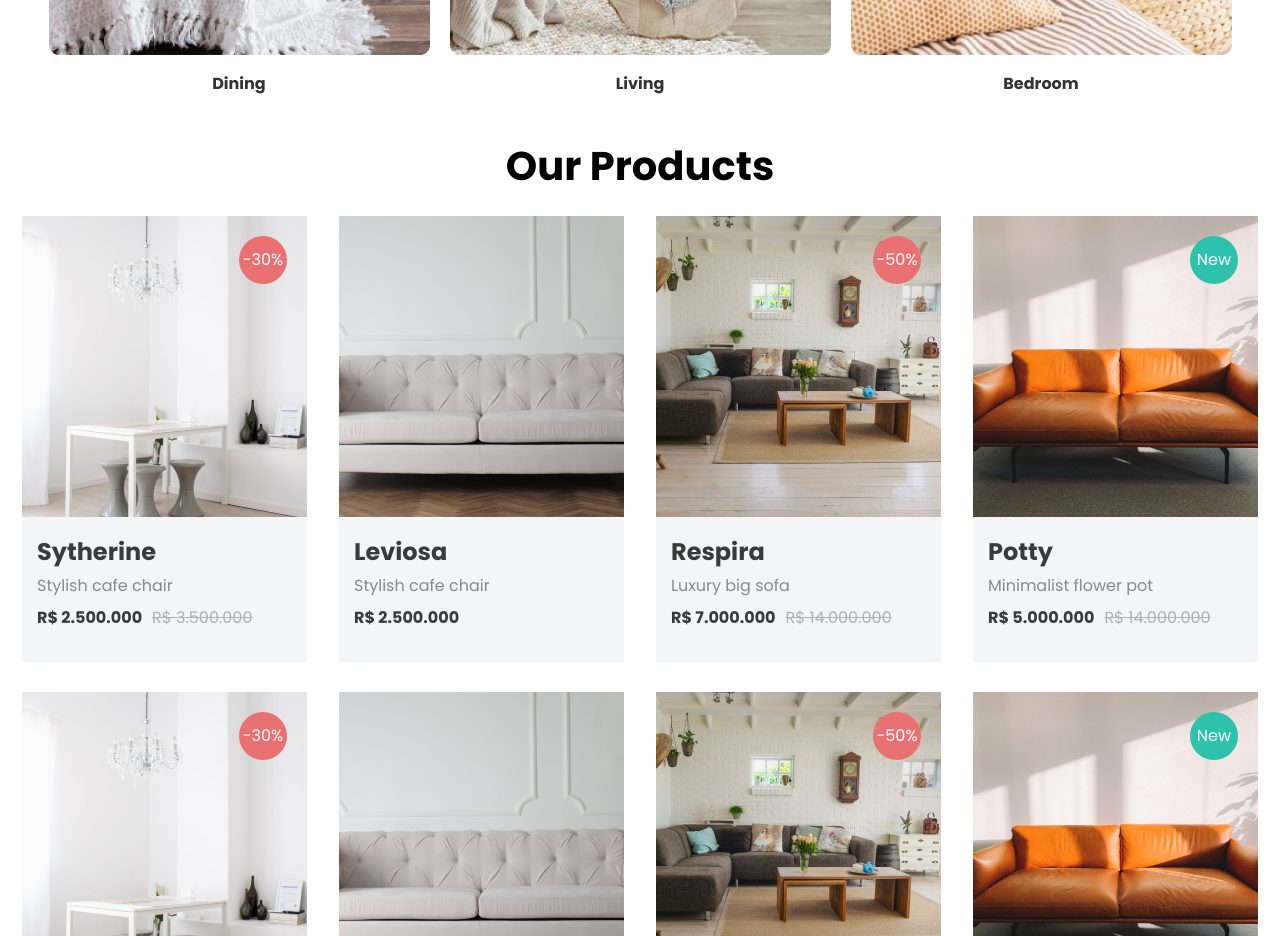
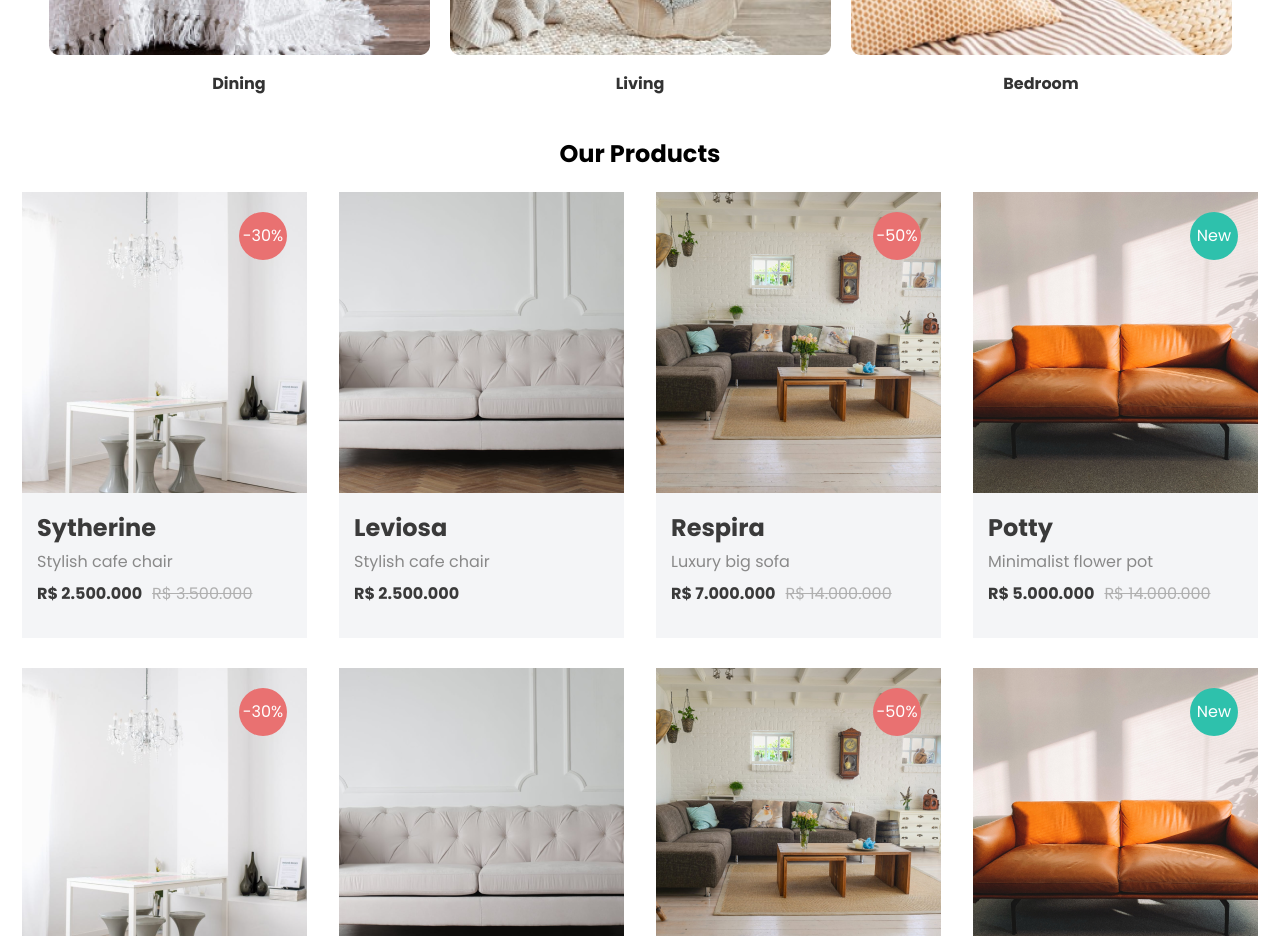
Before and after one commit to Bruno-Meireles/uol-Fullstack-furniro, a React (Vite) app in the folder frontend/: page / in a window 1280 px wide. Shown: the part 1100-2036 px from the top of the page. Built offline with nearby package versions, Linux system fonts and the light colour scheme.

Commit message:
settings fonts

```diff
--- a/frontend/src/components/pages/Home/Product/Product.css
+++ b/frontend/src/components/pages/Home/Product/Product.css
@@ -5,6 +5,7 @@
     text-align: center;
 
 }
+
 .product-title-main {
     font-size: 40px;
 }
@@ -122,7 +123,6 @@ h3 {
     background-color: #FFFFFF;
     border: solid 1px #B88E2F;
     padding: 10px 16px;
-    border-radius: 4px;
     font-size: 1rem;
     cursor: pointer;
     position: absolute;
--- a/frontend/src/components/pages/Home/Product/Product.tsx
+++ b/frontend/src/components/pages/Home/Product/Product.tsx
@@ -138,7 +138,7 @@ const Product: React.FC = () => {
   return (
     <section>
       <div className="product-content">
-        <h1 className="product-title-main">Our Products</h1>
+        <h1 className="product-title-">Our Products</h1>
         <div className="product-flex">
           {products.slice(0, visibleProducts).map((product) => (
             <div className="product-card" key={product.id}>
```
